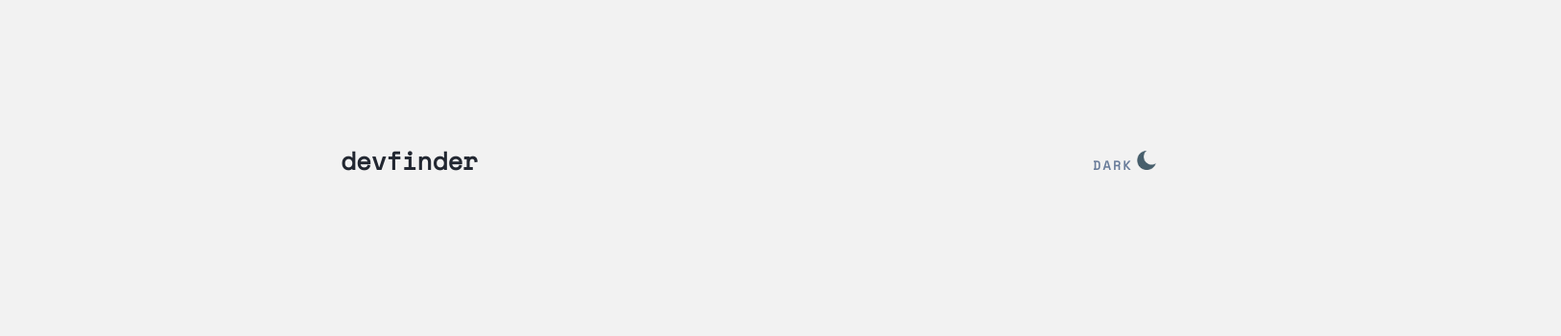
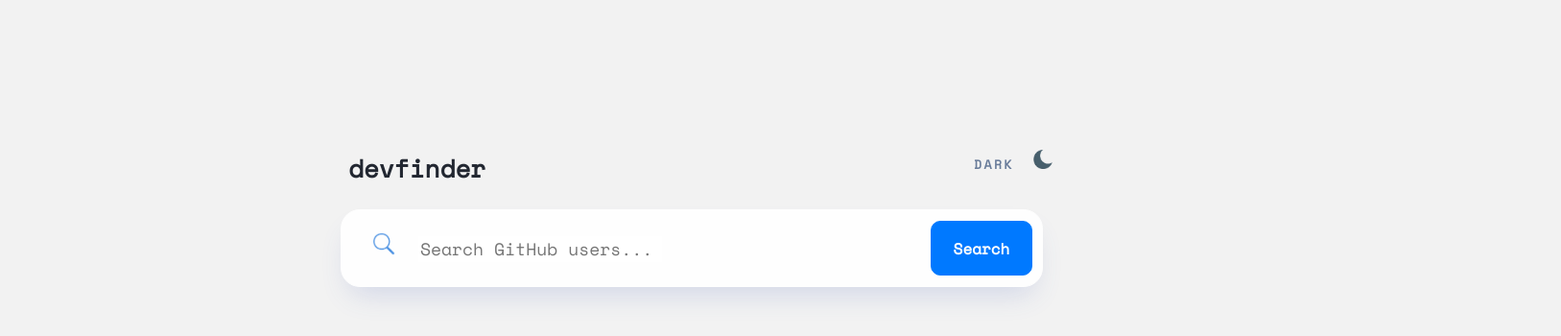
Before and after one commit to PanasiukNazar/gitHub-user-search-project, a plain HTML site: page src/index.html in a window 1280 px wide. Shown: the whole page at 96% size, 1627 px wide, since content can reach past the window. Drawn offline with nearby package versions, Linux system fonts and the light colour scheme.

Commit message:
Search, Second commit

```diff
--- a/src/index.html
+++ b/src/index.html
@@ -14,14 +14,23 @@
       <title>GitHub User Search</title>
    </head>
    <body>
-      <div class="theme">
-         <head class="theme-preview">
+      <div class="main">
+         <div class="theme">
             <p class="theme-word">devfinder</p>
             <div class="theme-color">
                <p class="theme-color-dark">DARK</p>
                <p class="theme-color-icon"></p>
             </div>
-         </head>
+         </div>
+         <div class="search">
+            <img class="search-icon" src="search-icon.png" alt="search-icon" />
+            <input
+               class="search-text"
+               type="text"
+               placeholder="Search GitHub users..."
+            />
+            <input class="search-button" type="button" value="Search" />
+         </div>
       </div>
       <script defer src="main.js"></script>
    </body>
--- a/src/style.scss
+++ b/src/style.scss
@@ -1,20 +1,26 @@
 // Styles for Theme, First part
-
+$core-font-style: normal;
+$color-blue: #0079ff;
+$lightest-background-color: #fefefe;
 $light-bgcolor: #f2f2f2;
 $bold-font-color: #222731;
 $core-font-family: 'Space Mono';
 $core-font-weight: 700;
 $font-color-grey: #697c9a;
 $display-inline-block: inline-block;
+$position-left: 355px;
 
 body {
    background-color: $light-bgcolor;
 }
 
 .theme {
-   position: absolute;
-   left: 355px;
+   position: relative;
+   left: $position-left;
    top: 148px;
+   //    display: flex;
+   //    justify-content: space-around;
+   //    text-align: center;
 }
 
 .theme-word {
@@ -24,17 +30,15 @@ body {
    display: $display-inline-block;
    color: $bold-font-color;
    font-family: $core-font-family;
-   font-style: normal;
+   font-style: $core-font-style;
    font-weight: $core-font-weight;
    font-size: 26px;
    line-height: 39px;
 }
 
 .theme-color {
-   position: relative;
+   position: absolute;
    left: 652px;
-   height: 20px;
-   width: 78px;
    display: $display-inline-block;
 }
 
@@ -51,6 +55,7 @@ body {
 
 .theme-color-icon {
    margin: 0;
+   margin-left: 16px;
    width: 20px;
    height: 20px;
    background-size: cover;
@@ -59,3 +64,56 @@ body {
 }
 
 // Styles for Search, Second part
+
+.search {
+   background-color: $lightest-background-color;
+   position: absolute;
+   left: $position-left;
+   top: 218px;
+   width: 730px;
+   height: 79px;
+   box-shadow: 0px 16px 30px -10px rgba(70, 96, 187, 0.198567);
+   border: 1px solid $lightest-background-color;
+   border-radius: 20px;
+}
+
+.search-icon {
+   margin: 0;
+   width: 24px;
+   height: 24px;
+   margin-left: 32px;
+   margin-top: 23px;
+   margin-bottom: 22px;
+   margin-right: 24px;
+}
+
+.search-text {
+   position: absolute;
+   height: 25px;
+   left: 10.96%;
+   right: 54.25%;
+   top: calc(50% - 25px / 2);
+   border: $lightest-background-color;
+   font-family: $core-font-family;
+   font-style: $core-font-style;
+   font-weight: 400;
+   font-size: 18px;
+   line-height: 25px;
+}
+
+.search-button {
+   position: absolute;
+   left: 84.11%;
+   right: 1.37%;
+   top: 13.77%;
+   bottom: 13.77%;
+   border: 1px solid $color-blue;
+   background-color: $color-blue;
+   border-radius: 10px;
+   font-family: $core-font-family;
+   font-style: $core-font-style;
+   font-weight: 700;
+   font-size: 16px;
+   line-height: 24px;
+   color: #ffffff;
+}
```
Also changed, not shown: src/search-icon.png (added), src/style.css, 1 other file.
